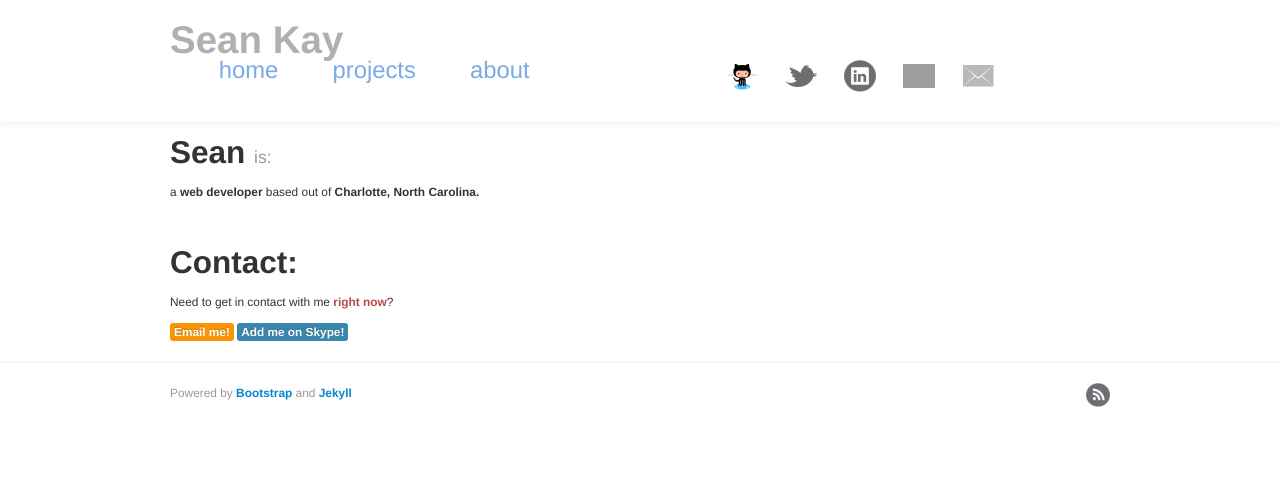
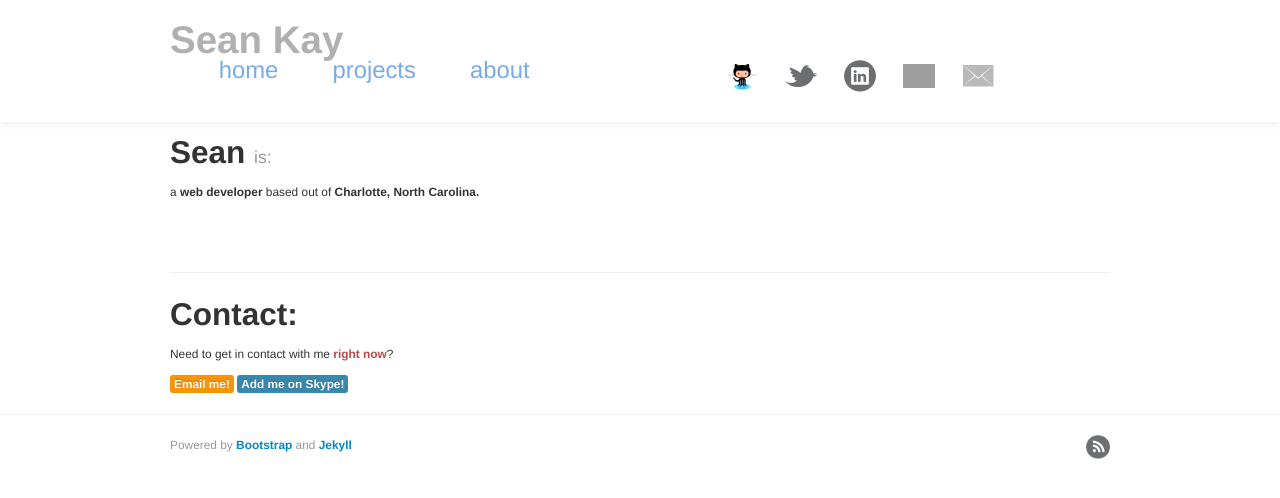
Before and after one commit to seankay/seankay.github.com, a Jekyll site: the page built from about.html, in a window 1280 px wide. Shown: the top 498 px of the page. Built offline with Jekyll 4.4.1, drawn with Linux system fonts in a browser that asks for light colours; nearby versions of some CDN libraries; Markdown is read by kramdown in place of the engine named in the settings; grey boxes are pictures that could not be loaded.

Commit message:
Re-align about.html

```diff
--- a/about.html
+++ b/about.html
@@ -3,11 +3,13 @@ layout: default
 title: About
 ---
 <div>
-	<h2 class="tk-header-font">Sean <small>is: </small></h2>
+	<h2 class="tk-header-font">Sean <small>is:</small></h2>
 	<p class="tk-p-font">
-		a <strong>web developer</strong> based out of <strong>Charlotte, North Carolina.</strong></br>
+		a <strong>web developer</strong> based out of <strong>Charlotte, North Carolina.</strong>
 	</p>
-	</br>
+	<br>
+	<br>
+	<hr>
 	<h2 class="tk-header-font">Contact:</h2>
 	<p>Need to get in contact with me <strong><span class="text-error"> right now</span></strong>?</p>
 	<a href="#" onclick="proxyClick('nav-email')"><span class="label label-warning">Email me!</span></a>
```
